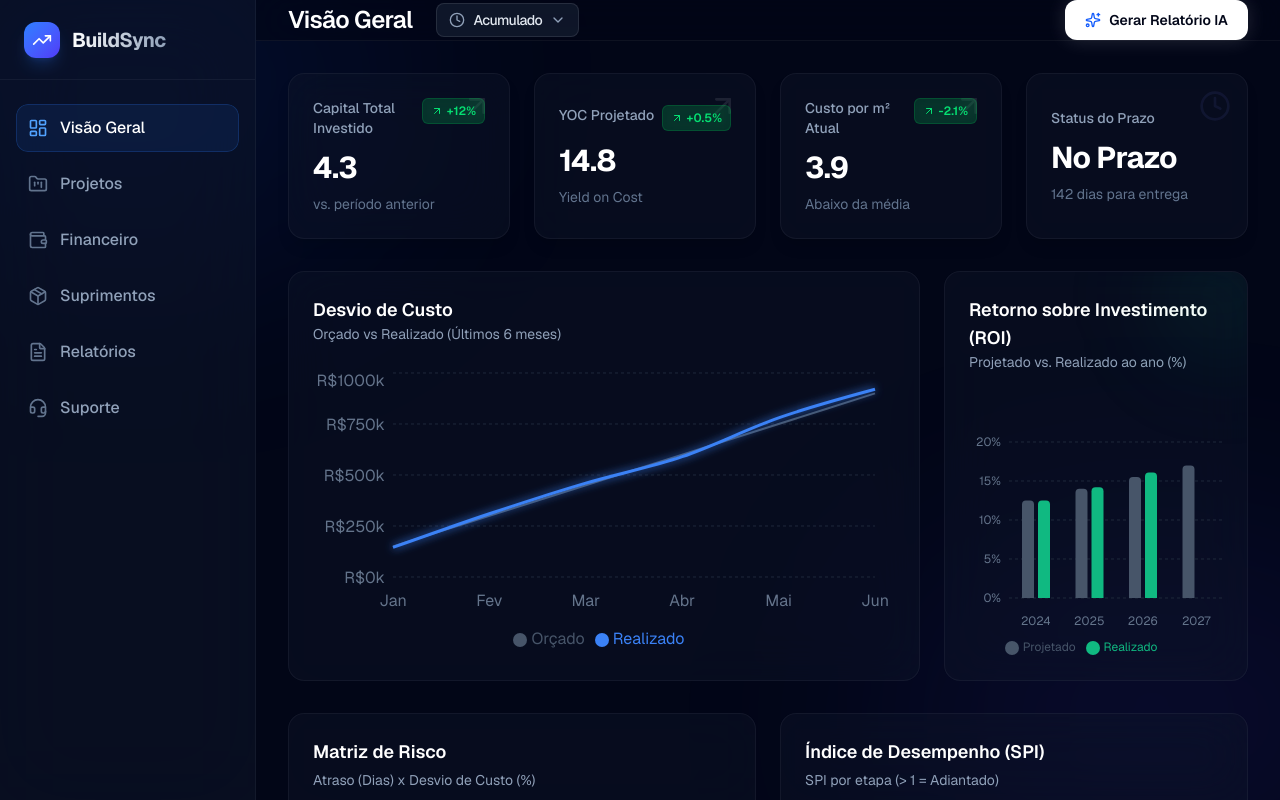
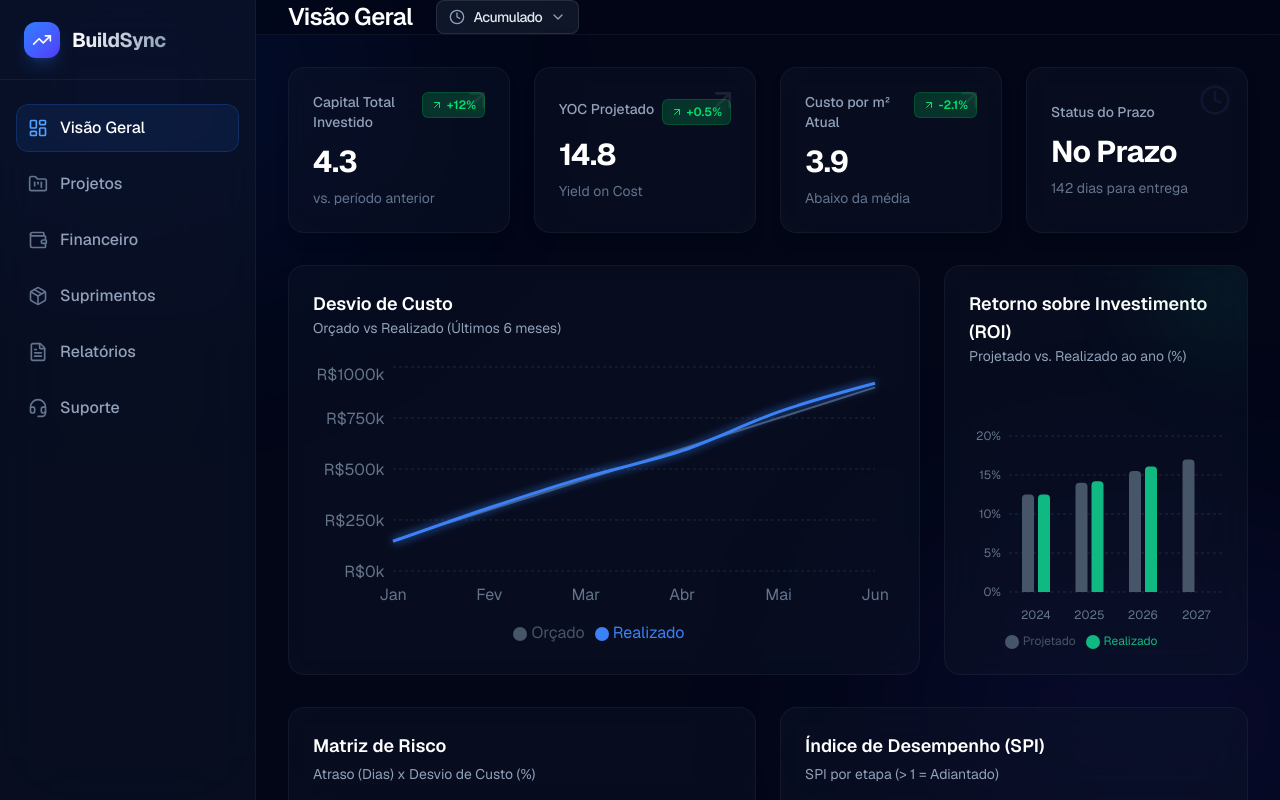
Before and after one commit to mantolatv-cmyk/buildsync, a Next.js app: page / in a window 1280 px wide. Built offline with nearby package versions, Linux system fonts and the light colour scheme.

Commit message:
feat: remove AI reporting button and branding

```diff
--- a/src/app/page.tsx
+++ b/src/app/page.tsx
@@ -12,7 +12,6 @@ import ProjectsView from "@/components/views/ProjectsView";
 import FinancialView from "@/components/views/FinancialView";
 import ReportsView from "@/components/views/ReportsView";
 import SupplyView from "@/components/views/SupplyView";
-import ReportDrawer from "@/components/ReportDrawer";
 import Preloader from "@/components/Preloader";
 
 export default function InvestorDashboard() {
@@ -20,7 +19,6 @@ export default function InvestorDashboard() {
   const [timeFilter, setTimeFilter] = useState("ytd");
   const [isFilterOpen, setIsFilterOpen] = useState(false);
   const [activeKpiDetail, setActiveKpiDetail] = useState<any>(null); // State for Drill-down Drawer
-  const [isReportDrawerOpen, setIsReportDrawerOpen] = useState(false); // State for Report AI
   const [isMobileMenuOpen, setIsMobileMenuOpen] = useState(false); // State for Mobile Sidebar
   const [isLoading, setIsLoading] = useState(true); // State for Initial Preloader
 
@@ -164,15 +162,6 @@ export default function InvestorDashboard() {
           </motion.h1>
           </div>
           <div className="flex items-center space-x-2 lg:space-x-5">
-            <button
-              onClick={() => setIsReportDrawerOpen(true)}
-              className="group relative px-3 lg:px-5 py-2 lg:py-2.5 bg-white text-slate-950 text-xs lg:text-sm font-semibold rounded-xl overflow-hidden shadow-[0_0_20px_rgba(255,255,255,0.15)] hover:shadow-[0_0_25px_rgba(255,255,255,0.25)] transition-all flex items-center"
-            >
-              <div className="absolute inset-0 w-full h-full bg-gradient-to-r from-transparent via-white/50 to-transparent -translate-x-full group-hover:animate-shimmer" />
-              <Sparkles className="w-4 h-4 mr-1 lg:mr-2 text-blue-600 group-hover:text-blue-700 transition-colors" />
-              <span className="hidden sm:inline">Gerar Relatório IA</span>
-              <span className="sm:hidden">Relatório IA</span>
-            </button>
           </div>
         </header>
 
@@ -281,8 +270,7 @@ export default function InvestorDashboard() {
         )}
       </AnimatePresence>
 
-      {/* AI Report Drawer */}
-      <ReportDrawer isOpen={isReportDrawerOpen} onClose={() => setIsReportDrawerOpen(false)} />
+
     </div>
   );
 }
--- a/src/components/views/ReportsView.tsx
+++ b/src/components/views/ReportsView.tsx
@@ -42,7 +42,7 @@ export default function ReportsView() {
       "Processando avanços físicos das obras...",
       "Calculando ROI e VPL projetado...",
       "Cruzando dados de suprimentos e inflação...",
-      "Consolidando inteligência BuildSync...",
+      "Consolidando dados BuildSync...",
       "Finalizando relatório executivo..."
     ];
 
@@ -82,7 +82,7 @@ export default function ReportsView() {
           <Loader2 className="w-16 h-16 text-blue-500 animate-spin relative z-10" />
         </motion.div>
 
-        <h2 className="text-2xl font-bold text-white mb-2 tracking-tight">Gerando Inteligência de Portfólio</h2>
+        <h2 className="text-2xl font-bold text-white mb-2 tracking-tight">Gerando Análise de Portfólio</h2>
         <p className="text-slate-400 mb-8 max-w-xs">{genText || "Iniciando motores de análise..."}</p>
 
         <div className="w-64 h-1.5 bg-slate-800 rounded-full overflow-hidden relative border border-white/5">
@@ -163,7 +163,7 @@ export default function ReportsView() {
         {/* Detailed Insights */}
         <div className="grid grid-cols-1 md:grid-cols-2 gap-8">
           <div className="bg-slate-900/40 border border-white/5 p-8 rounded-3xl">
-            <h3 className="text-lg font-bold text-white mb-6">Pontos de Atenção (AI Insights)</h3>
+            <h3 className="text-lg font-bold text-white mb-6">Pontos de Atenção (Insights Executivos)</h3>
             <ul className="space-y-4">
               <li className="flex items-start space-x-3 p-4 bg-red-500/5 border border-red-500/10 rounded-2xl">
                 <AlertTriangle className="w-5 h-5 text-red-400 mt-0.5" />
```
